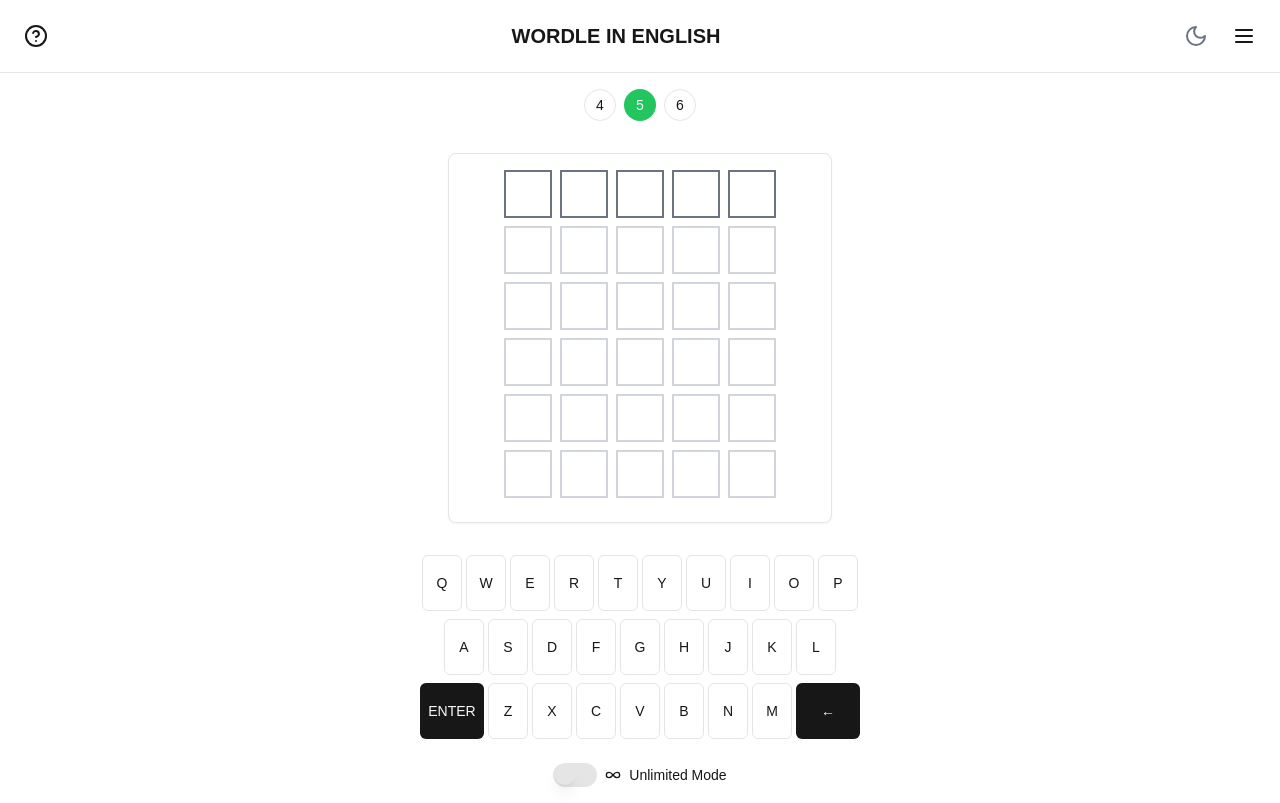
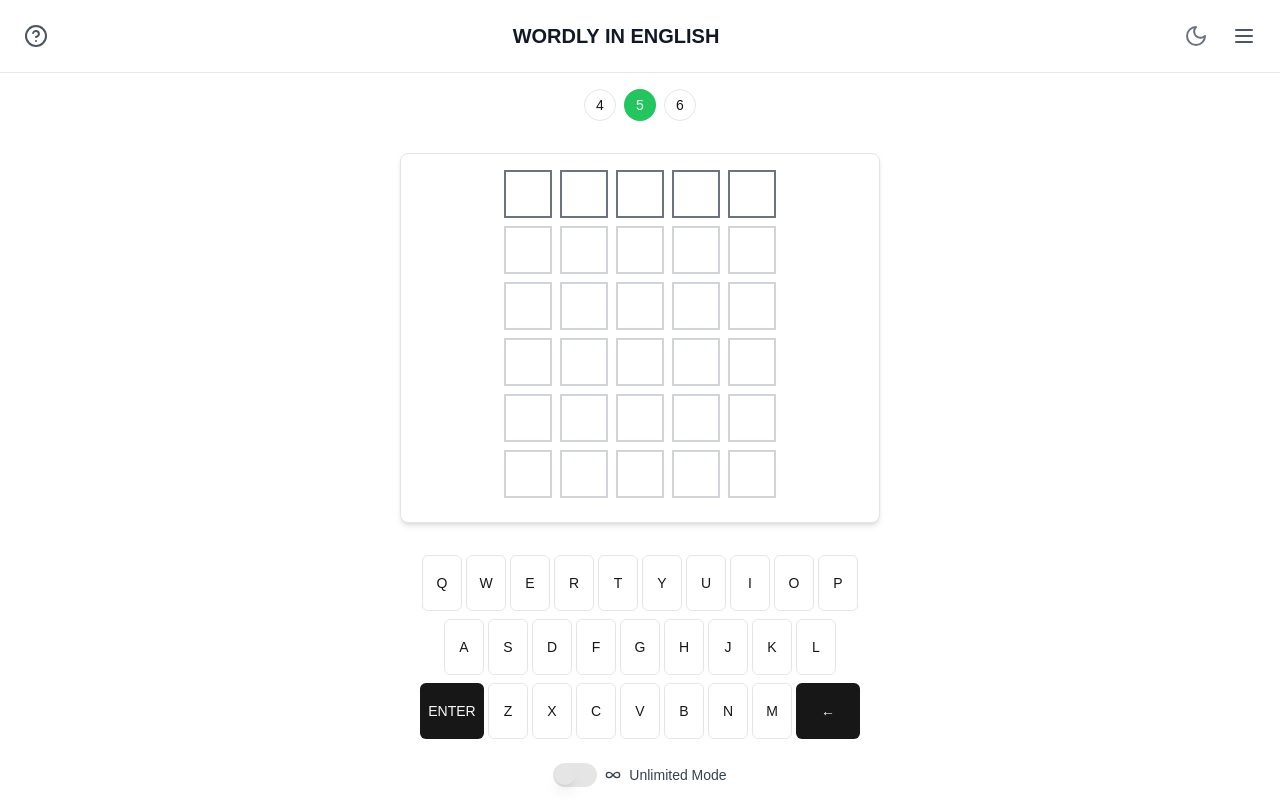
Before and after one commit to buttonwang/wordly, a Next.js app: page / in a window 1280 px wide. Built offline with nearby package versions, Linux system fonts and the light colour scheme; no server answers.

Commit message:
add: word get from api

```diff
--- a/app/page.tsx
+++ b/app/page.tsx
@@ -1,5 +1,5 @@
-import { WordleClone } from "@/components/wordle-clone"
+import  Wordly  from "@/components/wordly"
 
 export default function Page() {
-  return <WordleClone />
+  return <Wordly />
 }
--- a/components/wordle-clone.tsx
+++ b/components/wordly.tsx
@@ -15,13 +15,6 @@
 import { HelpCircle, Menu, Sun, Moon, Twitter, Infinity } from "lucide-react"
 import { useState, useCallback, useEffect } from "react"
 import { ErrorBoundary } from "react-error-boundary"
-
-// Mock word lists (replace with actual word lists in a real application)
-const wordLists = {
-  4: ['FINE', 'WORD', 'PLAY', 'GAME'],
-  5: ['HELLO', 'WORLD', 'REACT', 'GUESS'],
-  6: ['WORDLE', 'CODING', 'TYPING', 'LETTER']
-}
 
 type WordLength = 4 | 5 | 6
 
@@ -44,7 +37,39 @@
   )
 }
 
-export function WordleClone() {
+async function fetchWordFromDatamuse(length: WordLength): Promise<string> {
+  const alphabet = 'abcdefghijklmnopqrstuvwxyz'
+  const randomLetter = alphabet[Math.floor(Math.random() * alphabet.length)]
+  const pattern = `${randomLetter}${'?'.repeat(length - 1)}`
+  const url = `https://api.datamuse.com/words?sp=${pattern}&sort=frequency&max=30`
+
+  const response = await fetch(url)
+  const words = await response.json()
+
+  if (words.length === 0) {
+    throw new Error('No words found')
+  }
+
+  const randomIndex = Math.floor(Math.random() * words.length)
+  return words[randomIndex].word.toUpperCase()
+}
+
+async function generateTargetWord(length: WordLength): Promise<string> {
+  try {
+    return await fetchWordFromDatamuse(length)
+  } catch (error) {
+    console.error('Error fetching word:', error)
+    // Fallback to a default word list if API fails
+    const fallbackWords = {
+      4: ['WORD', 'PLAY', 'GAME'],
+      5: ['HELLO', 'WORLD', 'REACT'],
+      6: ['WORDLE', 'CODING', 'TYPING']
+    }
+    return fallbackWords[length][Math.floor(Math.random() * fallbackWords[length].length)]
+  }
+}
+
+export default function WordleClone() {
   const [wordLength, setWordLength] = useState<WordLength>(5)
   const maxAttempts = 6
   const [isDarkMode, setIsDarkMode] = useState(false)
@@ -52,32 +77,66 @@
   const [nextWordTime, setNextWordTime] = useState({ hours: 0, minutes: 0, seconds: 0 })
   const [isUnlimitedMode, setIsUnlimitedMode] = useState(false)
   const [canStartNewGame, setCanStartNewGame] = useState(true)
+  const [isLoading, setIsLoading] = useState(true)
+  const [cooldownTime, setCooldownTime] = useState(0)
 
-  const [gameStates, setGameStates] = useState<{ [key in WordLength]: GameState }>({
-    4: initializeGameState(4),
-    5: initializeGameState(5),
-    6: initializeGameState(6)
+  const [gameStates, setGameStates] = useState<{ [key in WordLength]: GameState | null }>({
+    4: null,
+    5: null,
+    6: null
   })
 
-  function initializeGameState(length: WordLength): GameState {
+  async function initializeGameState(length: WordLength): Promise<GameState> {
+    const targetWord = await generateTargetWord(length)
     return {
       currentAttempt: 0,
       currentGuess: "",
       guesses: Array(maxAttempts).fill(""),
-      targetWord: generateTargetWord(length),
+      targetWord,
       gameStatus: 'playing',
       letterStatuses: {}
     }
   }
 
-  function generateTargetWord(length: WordLength): string {
-    const words = wordLists[length]
-    return words[Math.floor(Math.random() * words.length)]
-  }
+  useEffect(() => {
+    const initializeStates = async () => {
+      setIsLoading(true)
+      const savedState = localStorage.getItem('wordleState')
+      if (savedState) {
+        const parsedState = JSON.parse(savedState)
+        setGameStates(parsedState.gameStates)
+        setWordLength(parsedState.wordLength)
+        setIsUnlimitedMode(parsedState.isUnlimitedMode)
+        setIsDarkMode(parsedState.isDarkMode)
+      } else {
+        const initialStates = {
+          4: await initializeGameState(4),
+          5: await initializeGameState(5),
+          6: await initializeGameState(6)
+        }
+        setGameStates(initialStates)
+      }
+      setIsLoading(false)
+    }
+
+    initializeStates()
+  }, [])
+
+  useEffect(() => {
+    if (!isLoading) {
+      localStorage.setItem('wordleState', JSON.stringify({
+        gameStates,
+        wordLength,
+        isUnlimitedMode,
+        isDarkMode
+      }))
+    }
+  }, [gameStates, wordLength, isUnlimitedMode, isDarkMode, isLoading])
 
   const currentGameState = gameStates[wordLength]
 
   const validateGuess = useCallback((guess: string) => {
+    if (!currentGameState) return Array(wordLength).fill('absent')
     const result = Array(wordLength).fill('absent')
     const targetLetters = currentGameState.targetWord.split('')
 
@@ -85,7 +144,7 @@
     for (let i = 0; i < wordLength; i++) {
       if (guess[i] === targetLetters[i]) {
         result[i] = 'correct'
-        targetLetters[i] = ''
+        targetLetters[i] = null
       }
     }
 
@@ -93,38 +152,50 @@
     for (let i = 0; i < wordLength; i++) {
       if (result[i] !== 'correct' && targetLetters.includes(guess[i])) {
         result[i] = 'present'
-        targetLetters[targetLetters.indexOf(guess[i])] = ''
+        targetLetters[targetLetters.indexOf(guess[i])] = null
       }
     }
 
     return result
-  }, [currentGameState.targetWord, wordLength])
+  }, [currentGameState, wordLength])
 
-  const startNewGame = useCallback(() => {
-    if (!canStartNewGame) return
+  const startNewGame = useCallback(async () => {
+    if (!canStartNewGame && !isUnlimitedMode) return
+    const newGameState = await initializeGameState(wordLength)
     setGameStates(prevStates => ({
       ...prevStates,
-      [wordLength]: initializeGameState(wordLength)
+      [wordLength]: newGameState
     }))
     setCanStartNewGame(false)
-  }, [wordLength, canStartNewGame])
+    if (isUnlimitedMode) {
+      setCooldownTime(30)
+    }
+  }, [wordLength, canStartNewGame, isUnlimitedMode])
 
   const handleGameOver = useCallback(() => {
     if (isUnlimitedMode) {
-      setTimeout(() => {
-        startNewGame()
-        setCanStartNewGame(true)
-      }, 2000)
+      setCooldownTime(30)
+      const timer = setInterval(() => {
+        setCooldownTime((prevTime) => {
+          if (prevTime <= 1) {
+            clearInterval(timer)
+            setCanStartNewGame(true)
+            return 0
+          }
+          return prevTime - 1
+        })
+      }, 1000)
     } else {
-      setTimeout(() => setCanStartNewGame(true), 5 * 60 * 1000) // 5 minutes cooldown
+      setTimeout(() => setCanStartNewGame(true), 5 * 60 * 1000) // 5 minutes cooldown for Limited Mode
     }
-  }, [isUnlimitedMode, startNewGame])
+  }, [isUnlimitedMode])
 
   const handleKeyPress = useCallback((key: string) => {
-    if (currentGameState.gameStatus !== 'playing') return
+    if (!currentGameState || currentGameState.gameStatus !== 'playing') return
 
     setGameStates(prevStates => {
       const newState = { ...prevStates[wordLength] }
+      if (!newState) return prevStates
 
       if (key === "Backspace" || key === "←") {
         newState.currentGuess = newState.currentGuess.slice(0, -1)
@@ -161,7 +232,7 @@
 
       return { ...prevStates, [wordLength]: newState }
     })
-  }, [currentGameState.gameStatus, validateGuess, wordLength, handleGameOver])
+  }, [currentGameState, validateGuess, wordLength, handleGameOver])
 
   useEffect(() => {
     const handleKeyDown = (event: KeyboardEvent) => {
@@ -192,7 +263,7 @@
   }, [])
 
   const getLetterStyle = (letter: string, index: number, rowIndex: number) => {
-    if (rowIndex >= currentGameState.currentAttempt && currentGameState.gameStatus === 'playing') return 'bg-white dark:bg-gray-800'
+    if (!currentGameState || rowIndex >= currentGameState.currentAttempt && currentGameState.gameStatus === 'playing') return 'bg-white dark:bg-gray-800 text-gray-900 dark:text-gray-100'
     const validation = validateGuess(currentGameState.guesses[rowIndex])
     switch (validation[index]) {
       case 'correct': return 'bg-green-500 text-white'
@@ -210,36 +281,52 @@
     return `${time.hours > 0 ? `${time.hours}h ` : ''}${time.minutes}m ${time.seconds}s`
   }
 
+  const handleModeChange = async (newMode: boolean) => {
+    setIsUnlimitedMode(newMode)
+    if (newMode) {
+      // Switching to Unlimited Mode
+      await startNewGame() // Start a new game immediately when switching to Unlimited Mode
+    } else {
+      // Switching to Limited Mode
+      setCanStartNewGame(false)
+      setTimeout(() => setCanStartNewGame(true), 5 * 60 * 1000) // 5 minutes cooldown
+    }
+  }
+
+  if (isLoading) {
+    return <div className="flex items-center justify-center h-screen">Loading...</div>
+  }
+
   return (
-    <ErrorBoundary FallbackComponent={ErrorFallback} onReset={() => {
-      // Reset the game state when the error boundary is reset
-      setGameStates({
-        4: initializeGameState(4),
-        5: initializeGameState(5),
-        6: initializeGameState(6)
-      })
+    <ErrorBoundary FallbackComponent={ErrorFallback} onReset={async () => {
+      const initialStates = {
+        4: await initializeGameState(4),
+        5: await initializeGameState(5),
+        6: await initializeGameState(6)
+      }
+      setGameStates(initialStates)
     }}>
       <div className={`flex flex-col min-h-screen ${isDarkMode ? 'dark' : ''}`}>
-        <div className="flex-1 bg-background dark:bg-gray-900 transition-colors duration-200">
-          <header className="flex justify-between items-center p-4 border-b dark:border-gray-700">
+        <div className="flex-1 bg-white dark:bg-gray-900 transition-colors duration-200">
+          <header className="flex justify-between items-center p-4 border-b border-gray-200 dark:border-gray-700">
             <Button variant="ghost" size="icon" onClick={() => setIsHelpOpen(true)}>
-              <HelpCircle className="h-6 w-6 dark:text-gray-300" />
+              <HelpCircle className="h-6 w-6 text-gray-600 dark:text-gray-300" />
               <span className="sr-only">Help</span>
             </Button>
-            <h1 className="text-xl font-bold dark:text-white">WORDLE IN ENGLISH</h1>
+            <h1 className="text-xl font-bold text-gray-900 dark:text-white">WORDLY IN ENGLISH</h1>
             <div className="flex items-center gap-2">
               <Button variant="ghost" size="icon" onClick={toggleTheme}>
                 {isDarkMode ? <Sun className="h-6 w-6 text-yellow-500" /> : <Moon className="h-6 w-6 text-gray-500" />}
                 <span className="sr-only">Toggle theme</span>
               </Button>
               <Button variant="ghost" size="icon">
-                <Menu className="h-6 w-6 dark:text-gray-300" />
+                <Menu className="h-6 w-6 text-gray-600 dark:text-gray-300" />
                 <span className="sr-only">Menu</span>
               </Button>
             </div>
           </header>
 
-          <main className="flex-1 flex flex-col items-center justify-between p-4">
+          <main className="flex-1 flex flex-col items-center justify-between p-4 max-w-lg mx-auto">
             <div className="flex gap-2 mb-8">
               {[4, 5, 6].map((num) => (
                 <Button
@@ -255,13 +342,13 @@
               ))}
             </div>
 
-            <Card className="w-full max-w-sm p-4 bg-white dark:bg-gray-800">
-              {[...Array(maxAttempts)].map((_, rowIndex) => (
+            <Card className="w-full p-4 bg-white dark:bg-gray-800 shadow-md">
+              {currentGameState && [...Array(maxAttempts)].map((_, rowIndex) => (
                 <div key={rowIndex} className="flex justify-center gap-2 mb-2">
                   {[...Array(wordLength)].map((_, colIndex) => (
                     <div
                       key={colIndex}
-                      className={`w-12 h-12 border-2 flex items-center justify-center text-2xl font-bold
+                      className={`w-10 h-10 sm:w-12 sm:h-12 border-2 flex items-center justify-center text-xl sm:text-2xl font-bold
                         ${rowIndex === currentGameState.currentAttempt && currentGameState.gameStatus === 'playing' ? 'border-gray-500 dark:border-gray-400' : 'border-gray-300 dark:border-gray-600'}
                         ${getLetterStyle(currentGameState.guesses[rowIndex][colIndex], colIndex, rowIndex)}
                       `}
@@ -277,24 +364,32 @@
               ))}
             </Card>
 
-            {currentGameState.gameStatus === 'won' && <div className="text-green-500 font-bold mt-4">Congratulations! You guessed the word!</div>}
-            {currentGameState.gameStatus === 'lost' && <div className="text-red-500 font-bold mt-4 dark:text-red-400">Game over. The word was {currentGameState.targetWord}.</div>}
+            {currentGameState && currentGameState.gameStatus === 'won' && <div className="text-green-500 font-bold mt-4">Congratulations! You guessed the word!</div>}
+            {currentGameState && currentGameState.gameStatus === 'lost' && <div className="text-red-500 font-bold mt-4">Game over. The word was {currentGameState.targetWord}.</div>}
 
-            {(currentGameState.gameStatus === 'won' || currentGameState.gameStatus === 'lost') && !isUnlimitedMode && (
+            {currentGameState && (currentGameState.gameStatus === 'won' || currentGameState.gameStatus === 'lost') && (
               <div className="mt-4">
-                {canStartNewGame ? (
-                  <Button onClick={startNewGame}>New Game</Button>
+                {isUnlimitedMode ? (
+                  cooldownTime > 0 ? (
+                    <p className="text-gray-700 dark:text-gray-300">Next game available in: {cooldownTime} seconds</p>
+                  ) : (
+                    <Button onClick={startNewGame}>New Game</Button>
+                  )
                 ) : (
-                  <p>Next game available in: {formatTime(nextWordTime)}</p>
+                  canStartNewGame ? (
+                    <Button onClick={startNewGame}>New Game</Button>
+                  ) : (
+                    <p className="text-gray-700 dark:text-gray-300">Next game available in: {formatTime(nextWordTime)}</p>
+                  )
                 )}
               </div>
             )}
 
-            <div className="w-full max-w-lg mt-8">
+            <div className="w-full mt-8">
               {['QWERTYUIOP', 'ASDFGHJKL', 'ZXCVBNM'].map((row, index) => (
                 <div key={index} className="flex justify-center gap-1 mb-2">
                   {index === 2 && (
-                    <Button className="w-16 h-14 dark:bg-gray-700 dark:text-white" onClick={() => handleKeyPress("ENTER")}>
+                    <Button className="w-12 h-10 sm:w-16 sm:h-14 text-xs sm:text-sm dark:bg-gray-700 dark:text-white" onClick={() => handleKeyPress("ENTER")}>
                       ENTER
                     </Button>
                   )}
@@ -302,10 +397,10 @@
                     <Button
                       key={letter}
                       variant="outline"
-                      className={`w-10 h-14 ${
-                        currentGameState.letterStatuses[letter] === 'correct' ? 'bg-green-500 text-white' :
-                        currentGameState.letterStatuses[letter] === 'present' ? 'bg-yellow-500 text-white' :
-                        currentGameState.letterStatuses[letter] === 'absent' ? 'bg-gray-300 text-gray-700 dark:bg-gray-600 dark:text-gray-300' :
+                      className={`w-7 h-10 sm:w-10 sm:h-14 text-xs sm:text-sm ${
+                        currentGameState && currentGameState.letterStatuses[letter] === 'correct' ? 'bg-green-500 text-white' :
+                        currentGameState && currentGameState.letterStatuses[letter] === 'present' ? 'bg-yellow-500 text-white' :
+                        currentGameState && currentGameState.letterStatuses[letter] === 'absent' ? 'bg-gray-300 text-gray-700 dark:bg-gray-600 dark:text-gray-300' :
                         'dark:bg-gray-700 dark:text-white'
                       }`}
                       onClick={() => handleKeyPress(letter)}
@@ -314,7 +409,7 @@
                     </Button>
                   ))}
                   {index === 2 && (
-                    <Button className="w-16 h-14 dark:bg-gray-700 dark:text-white" onClick={() => handleKeyPress("←")}>
+                    <Button className="w-12 h-10 sm:w-16 sm:h-14 text-xs sm:text-sm dark:bg-gray-700 dark:text-white" onClick={() => handleKeyPress("←")}>
                       ←
                     </Button>
                   )}
@@ -326,9 +421,9 @@
               <Switch
                 id="unlimited-mode"
                 checked={isUnlimitedMode}
-                onCheckedChange={setIsUnlimitedMode}
+                onCheckedChange={handleModeChange}
               />
-              <Label htmlFor="unlimited-mode" className="flex items-center space-x-2">
+              <Label htmlFor="unlimited-mode" className="flex items-center space-x-2 text-gray-700 dark:text-gray-300">
                 <Infinity className="h-4 w-4" />
                 <span>Unlimited Mode</span>
               </Label>
@@ -360,13 +455,13 @@
                 <p className="mb-4">Next daily word in: {formatTime(nextWordTime)}</p>
                 <p className="mb-4">
                   <Infinity className="inline-block h-4 w-4 mr-2" />
-                  Unlimited Mode: Keep playing without waiting for the next word!
+                  Unlimited Mode: Wait 30 seconds between games!
                 </p>
                 <p className="mb-4">
                   Limited Mode: Wait 5 minutes between games or until the next daily word.
                 </p>
-                <a href="https://twitter.com" target="_blank" rel="noopener noreferrer" className="flex items-center text-blue-500 hover:text-blue-600">
-                  <Twitter className="mr-2" /> Follow us on Twitter
+                <a href="https://x.com/buttonwang" target="_blank" rel="noopener noreferrer" className="flex items-center text-blue-500 hover:text-blue-600">
+                  <Twitter className="mr-2" /> Follow us on X
                 </a>
               </DialogDescription>
               <DialogFooter>
```
